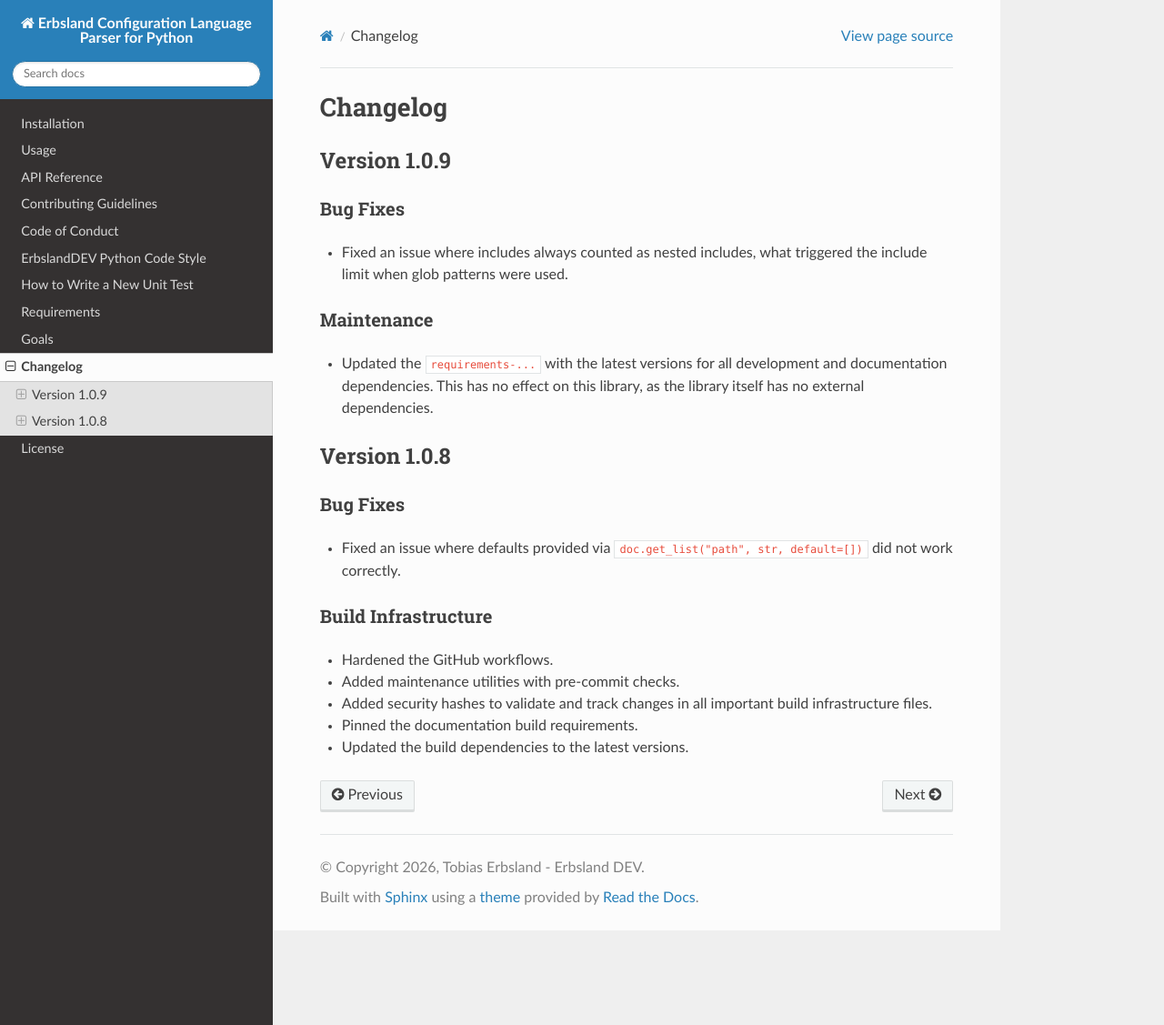
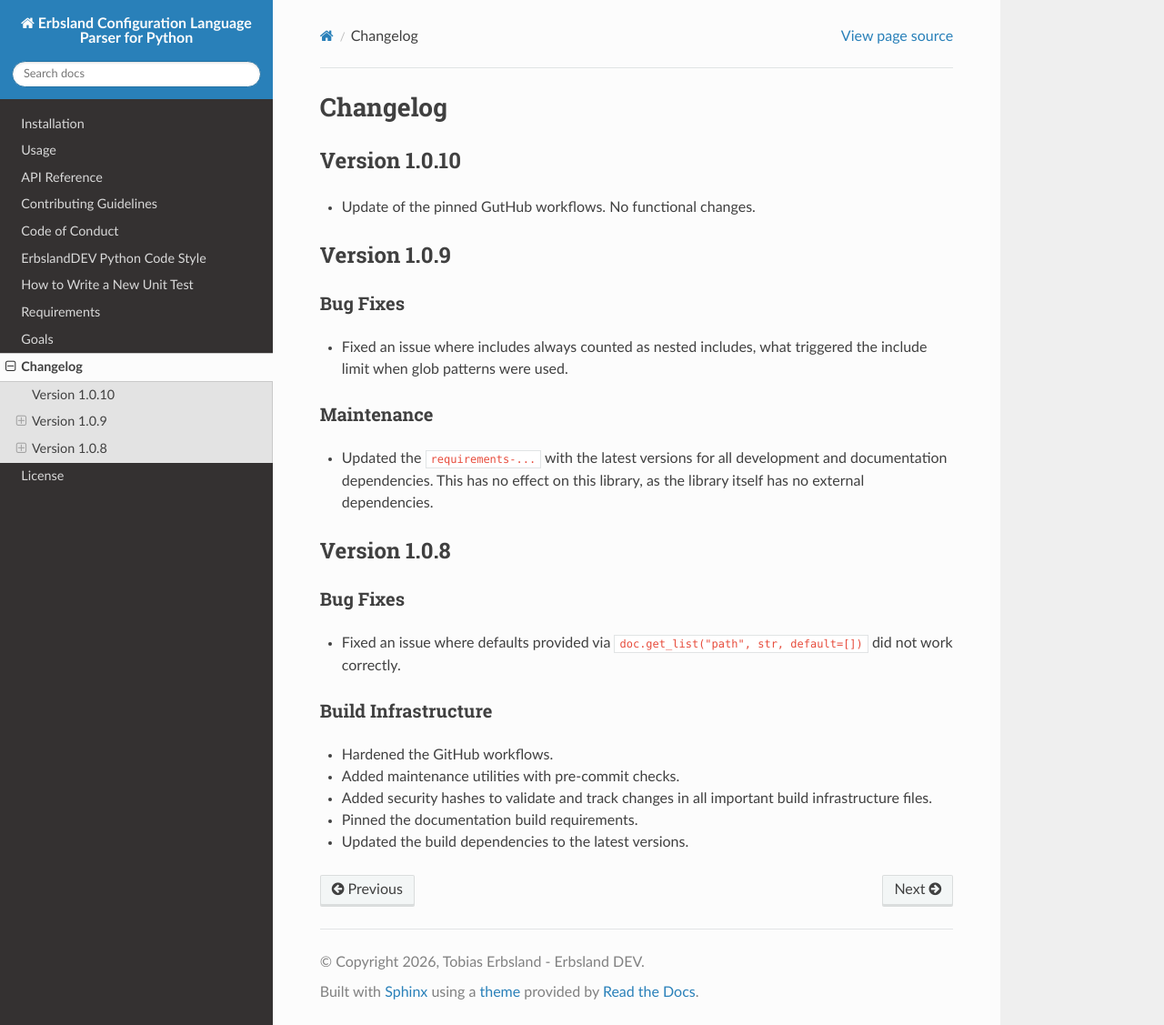
Before and after one commit to erbsland-dev/erbsland-py-conf, a Sphinx documentation site: the page built from doc/chapters/changelog.rst, in a window 1280 px wide and 1127 px high. Shown: the whole window at 91% size. Built offline with Sphinx 7.4.7 and the Read the Docs theme 3.1.0, drawn with Linux system fonts in a browser that asks for light colours.

Commit message:
Update of the pinned GutHub workflows.
- No functional changes.

```diff
--- a/doc/chapters/changelog.rst
+++ b/doc/chapters/changelog.rst
@@ -9,6 +9,11 @@
 *********
 Changelog
 *********
+
+Version 1.0.10
+==============
+
+*   Update of the pinned GutHub workflows. No functional changes.
 
 Version 1.0.9
 =============
```
Also changed, not shown: 3 other files.
